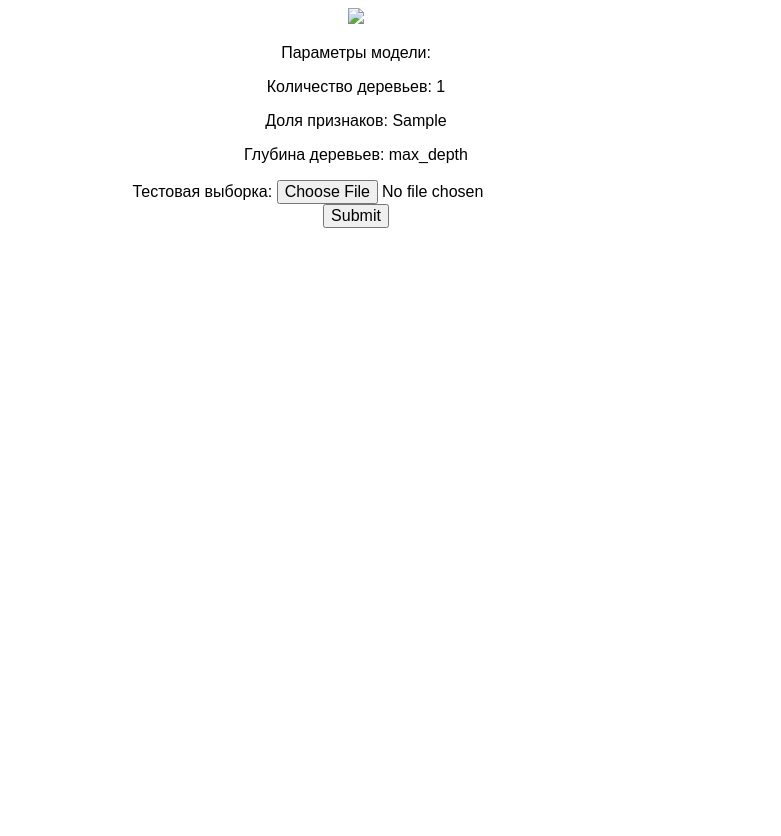
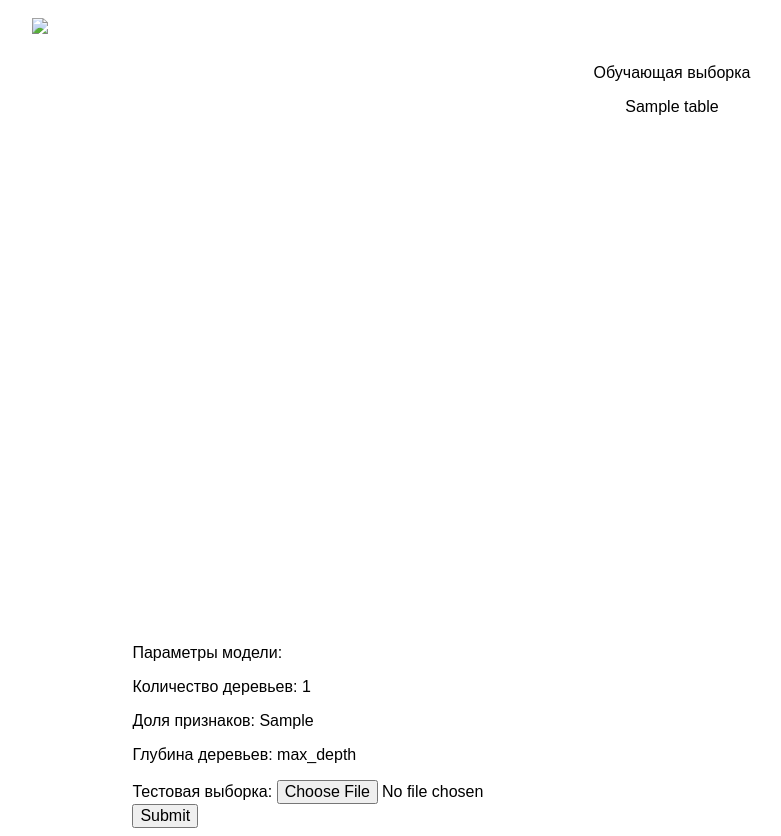
Before and after one commit to AbVal/ensembly, a Flask app: template src/templates/predict.html in a window 1280 px wide. Shown: the whole page, without its empty margins (284-1065 px from the left). Before the commit the page ends 228 px from the top, so only its background shows below. Run offline with Flask 2, Linux system fonts and the light colour scheme; the template is opened without the code that fills it: most values are stand-ins (such as "Sample title", 1, 10 or a date in 2020).

Commit message:
Added train dataframe table visuals

```diff
--- a/src/server.py
+++ b/src/server.py
@@ -57,11 +57,15 @@ def train():
         if max_depth is not None and max_depth <= 0:
             return redirect(url_for('start_page'))
 
-
+        # df = pd.read_csv(train)
         # TODO:
         # dataframe view
         # return render_template('pd_df.html',  tables=[df.to_html(classes='data')], titles=df.columns.values)
-        model, hist = train_model(model_name, n_estimators, feat, max_depth, learning_rate, train, valid)
+
+        X_train = pd.read_csv(train)
+        X_valid = pd.read_csv(valid)
+
+        model, hist = train_model(model_name, n_estimators, feat, max_depth, learning_rate, X_train, X_valid)
 
         random_string = uuid.uuid4().hex
         path = "static/temp/" + random_string + ".svg"
@@ -73,7 +77,10 @@ def train():
                                feature_scale=model.feature_subsample_size,
                                max_depth=model.max_depth,
                                learning_rate=learning_rate,
-                               model_name=model_name)
+                               model_name=model_name,
+                               tables=[X_train.sample(100).to_html(classes='Обучающая выборка')],
+                               titles=X_train.columns.values)
+
     return redirect(url_for('start_page'))
 
 
@@ -86,15 +93,12 @@ def predict():
     return redirect(url_for('start_page'))
 
 
-def train_model(model_name, n_estimators, feat, max_depth, learning_rate, train, valid):
-    X_train = pd.read_csv(train)
+def train_model(model_name, n_estimators, feat, max_depth, learning_rate, X_train, X_valid):
     y_train = X_train.price.to_numpy()
     X_train = X_train.drop('price', axis=1)
     X_train = X_train.drop(X_train.columns.values[X_train.dtypes == 'object'], axis=1).to_numpy()
 
-    X_valid = y_valid = None
-    if valid is not None:
-        X_valid = pd.read_csv(valid)
+    if X_valid is not None:
         y_valid = X_valid.price.to_numpy()
         X_valid = X_valid.drop('price', axis=1)
         X_valid = X_valid.drop(X_valid.columns.values[X_valid.dtypes == 'object'], axis=1).to_numpy()
@@ -117,14 +121,18 @@ def train_model(model_name, n_estimators, feat, max_depth, learning_rate, train,
 
 def make_picture(history, output_file, showflag):
     n_estimators = np.arange(len(history['rmse_train']))
+
     df_dict = {'Число деревьев': n_estimators,
                'Валидационная выборка': history['rmse_val'],
                'Обучающая выборка': history['rmse_train']}
+
     df = pd.DataFrame(df_dict)
+
     fig = px.line(df, x='Число деревьев',
                   y=['Обучающая выборка', 'Валидационная выборка'],
                   title="RMSE от количества деревьев",
                   labels={'x': 'Число деревьев', 'value': 'RMSE'})
+
     fig.update_layout(legend=dict(
         title='',
         yanchor='top',
--- a/src/templates/predict.html
+++ b/src/templates/predict.html
@@ -53,11 +53,45 @@
       [type=radio]:checked + img {
         outline: 2px solid #0ff;
       }
+
+      table {
+        border-collapse: collapse;
+        border-spacing: 0;
+        width: 100%;
+        height: 40px;
+        border: 1px solid #ddd;
+      }
+
+      th, td {
+        text-align: left;
+        padding: 8px;
+      }
+
+      tr:nth-child(even){background-color: #f2f2f2}
     </style>
 </head>
 <body>
   <center>
+    <div class="row">
+      <div class="column left" style="background-color:#fff;">
+        <center>
+          <label>
             <img src="{{ href }}" height=600 />
+          </label>
+        </center>
+      </div>
+      <div class="column right" style="background-color:#fff;">
+          <p style="padding-top: 30px; ">Обучающая выборка</p>
+          <div style="overflow-x:auto; overflow-y:scroll; padding-bottom: 30px; height: 520px">
+          {% for table in tables %}
+              {{ table|safe }}
+          {% endfor %}
+        </div>
+      </div>
+    </div>
+    <div class="row">
+      <div style="text-align: center;">
+        <div style="display: inline-block; text-align: left;">
           <p>Параметры модели:</p>
           <p>Количество деревьев: {{ n_estimators }}</p>
           <p>Доля признаков: {{ feature_scale }}</p>
@@ -68,11 +102,13 @@
           <form action="http://localhost:5000/predict" method="POST" enctype="multipart/form-data">
             <label>Тестовая выборка: </label>
             <input type="file" name="test"/>
-    </div>
             <div class="input-label">
               <input type="submit">
             </div>
           </form>
+        </div>
+      </div>
+    </div>
   </center>
 </body>
 </html>
```
Lines whose indentation alone changed are shown as unchanged.
